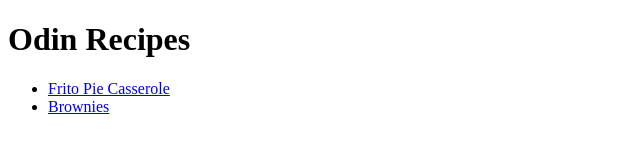
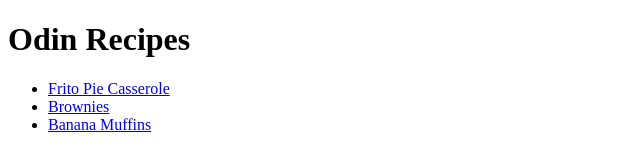
Before and after one commit to Davensport/odin-recipes, a plain HTML site: page index.html in a window 1280 px wide. Shown: the whole page, without its empty margins (0-640 px from the left). Drawn offline with Linux system fonts and the light colour scheme.

Commit message:
Add link to banana_muffins.html

```diff
--- a/index.html
+++ b/index.html
@@ -10,6 +10,7 @@
         <ul>
             <li><a href="./recipes/frito_pie_casserole.html">Frito Pie Casserole</a></li>
             <li><a href="./recipes/brownies.html">Brownies</a></li>
+            <li><a href="./recipes/banana_muffins.html">Banana Muffins</a></li>
         </ul>
     </body>
 </html>
```
